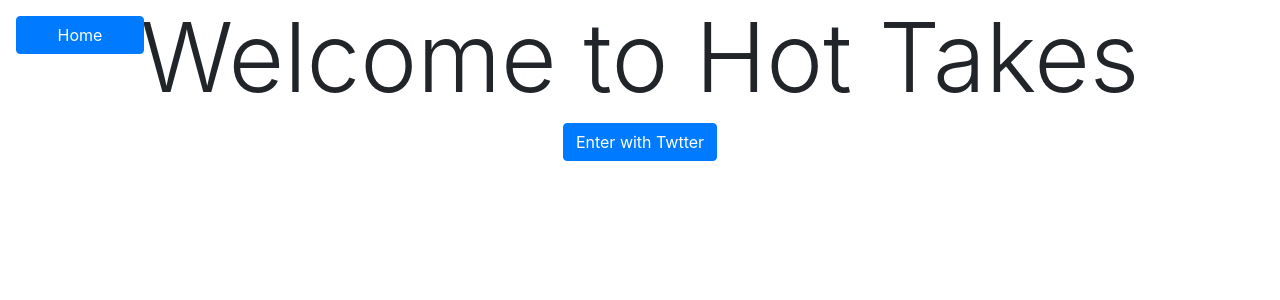
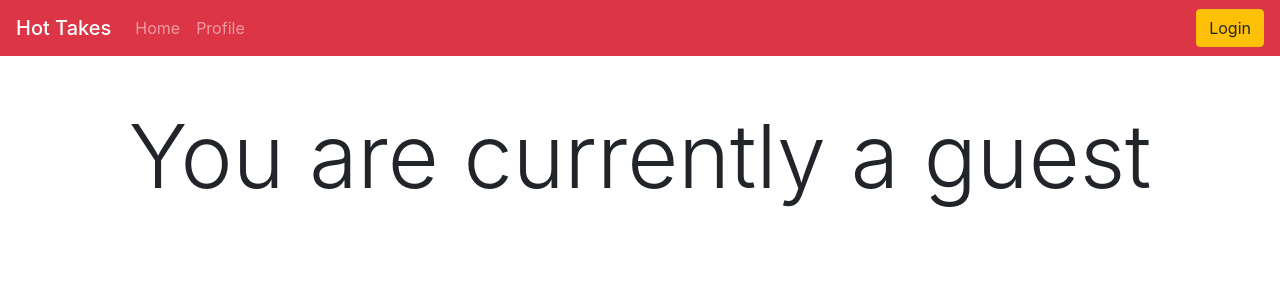
Before and after one commit to kvietcong/hot-takes, a React (Create React App) app in the folder client/: page /profile in a window 1280 px wide. Before the commit this address led to /. Shown: the top 300 px of the page. Built offline with nearby package versions, Linux system fonts and the light colour scheme; no server answers.

Commit message:
Add Navigation and UI improvements

```diff
--- a/client/public/index.html
+++ b/client/public/index.html
@@ -3,12 +3,17 @@
   <head>
     <meta charset="utf-8"/>
     <meta name="viewport" content="width=device-width, initial-scale=1.0">
-    <!-- <link rel="icon" href="favicon.ico"/> -->
+    <link rel="icon" href="favicon.ico"/>
     <title>Hot Takes</title>
     <link rel="stylesheet" href="https://stackpath.bootstrapcdn.com/bootstrap/4.5.0/css/bootstrap.min.css" integrity="sha384-9aIt2nRpC12Uk9gS9baDl411NQApFmC26EwAOH8WgZl5MYYxFfc+NcPb1dKGj7Sk" crossorigin="anonymous">
   </head>
   <body>
     <noscript>You need to enable JavaScript to run this app.</noscript>
     <div id="root"></div>
+
+    <!-- Bootstrap JS -->
+    <script src="https://code.jquery.com/jquery-3.2.1.slim.min.js" integrity="sha384-KJ3o2DKtIkvYIK3UENzmM7KCkRr/rE9/Qpg6aAZGJwFDMVNA/GpGFF93hXpG5KkN" crossorigin="anonymous"></script>
+    <script src="https://cdnjs.cloudflare.com/ajax/libs/popper.js/1.12.9/umd/popper.min.js" integrity="sha384-ApNbgh9B+Y1QKtv3Rn7W3mgPxhU9K/ScQsAP7hUibX39j7fakFPskvXusvfa0b4Q" crossorigin="anonymous"></script>
+    <script src="https://maxcdn.bootstrapcdn.com/bootstrap/4.0.0/js/bootstrap.min.js" integrity="sha384-JZR6Spejh4U02d8jOt6vLEHfe/JQGiRRSQQxSfFWpi1MquVdAyjUar5+76PVCmYl" crossorigin="anonymous"></script>
   </body>
 </html>
--- a/client/src/App.js
+++ b/client/src/App.js
@@ -3,17 +3,15 @@
 import Home from "./Routes/Home";
 import Error from "./Routes/Error"
 import Profile from "./Routes/Profile";
-import HomeButton from "./Components/HomeButton";
-import LogoutButton from "./Components/LogoutButton";
 import ContextProvider from "./Context";
+import Navbar from "./Components/Navbar";
 
 function App() {
     return (
         <ContextProvider>
             <Router>
-                <HomeButton />
-                <LogoutButton />
-                <main className="App container">
+                <Navbar />
+                <main className="container-md">
                     <Switch>
                         <Route exact path="/">
                             <Home />
--- a/client/src/Components/HomeButton.js
+++ /dev/null
@@ -1,19 +0,0 @@
-import React from "react";
-import { useHistory } from "react-router-dom";
-
-
-const HomeButton = () => {
-    const history = useHistory();
-
-    return (
-        <div
-            onClick={() => history.push("/")}
-            className="m-3 btn btn-primary position-fixed"
-            style={{ width: "10%" }}
-        >
-                Home
-        </div>
-    );
-};
-
-export default HomeButton;
--- a/client/src/Components/Info.js
+++ b/client/src/Components/Info.js
@@ -4,13 +4,11 @@
     console.log(profile)
 
     return (
-        <section>
+        <section className="mt-5">
             <section className="text-center">
-                <h1 className="display-1 mb-2">
+                <h1 className="display-1">
                     Hello {profile.displayName}
                 </h1>
-            </section>
-            <section className="text-center">
                 <img
                     className="m-3 rounded-circle border border-primary"
                     style={{ width: "100px", height: "100px"}}
--- a/client/src/Components/LogoutButton.js
+++ /dev/null
@@ -1,26 +0,0 @@
-import React, { useContext } from "react";
-import { Context } from "../Context";
-
-
-const LogoutButton = () => {
-    const { profile, setProfile } = useContext(Context);
-
-    return (
-        profile ?
-        <div
-            onClick={async () => {
-                setProfile(null);
-                await fetch("http://localhost:8000/api/auth/logout",
-                    { credentials: "include" });
-                window.location = "/";
-            }}
-            className="m-3 btn btn-primary position-fixed"
-            style={{ right: 0, width: "10%" }}
-        >
-                Logout
-        </div> :
-        null
-    );
-};
-
-export default LogoutButton;
--- /dev/null
+++ b/client/src/Components/Navbar.js
@@ -0,0 +1,51 @@
+import React, { useContext } from "react";
+import { Link, useHistory } from "react-router-dom";
+import { Context } from "../Context";
+
+const Navbar = () => {
+    const { profile, setProfile } = useContext(Context);
+    const history = useHistory();
+
+    return (
+        <nav className="navbar navbar-expand-md navbar-dark bg-danger">
+            <h1 className="navbar-brand mb-0">
+                Hot Takes
+            </h1>
+            <button
+                class="navbar-toggler" type="button" data-toggle="collapse"
+                data-target="#navbarMain" aria-controls="navbarMain"
+                aria-expanded="false" aria-label="Toggle navigation"
+            >
+                <span class="navbar-toggler-icon"></span>
+            </button>
+            <div class="collapse navbar-collapse" id="navbarMain">
+                <div class="navbar-nav">
+                    <Link class="nav-item nav-link" to="/">Home</Link>
+                    <Link class="nav-item nav-link" to="/profile">Profile</Link>
+                </div>
+                <div class="navbar-nav ml-auto">
+                    {profile ?
+                    <div
+                        onClick={async () => {
+                            setProfile(null);
+                            await fetch("http://localhost:8000/api/auth/logout",
+                                { credentials: "include" });
+                            history.push("/");
+                        }}
+                        className="nav-item btn btn-warning"
+                    >
+                        Logout
+                    </div> :
+                    <div
+                        onClick={ () => window.location = "http://localhost:8000/api/auth/twitter" }
+                        className="nav-item btn btn-warning"
+                    >
+                        Login
+                    </div>}
+                </div>
+            </div>
+        </nav>
+    );
+};
+
+export default Navbar;
--- a/client/src/Routes/Error.js
+++ b/client/src/Routes/Error.js
@@ -1,12 +1,13 @@
 import React from "react"
 import { Link } from "react-router-dom"
 
-const Home = () => {
+const Home = ({ errorCode, errorMessage }) => {
     return (
-        <>
-            <h1>Error</h1>
-            <Link to="/" />
-        </>
+        <div className="mt-5 text-center">
+            <h1>{errorCode} Error</h1>
+            <p>{errorMessage}</p>
+            <Link to="/">Go back to Homepage</Link>
+        </div>
     );
 };
 
--- a/client/src/Routes/Home.js
+++ b/client/src/Routes/Home.js
@@ -9,7 +9,7 @@
 
     return (
         <main className="text-center">
-            <h1 className="display-1">Welcome to Hot Takes</h1>
+            <h1 className="display-1 mt-5">Welcome to Hot Takes</h1>
             {profile ?
             <div onClick={() => history.push("profile")} className="btn btn-primary">
                 Go to profile
--- a/client/src/Routes/Profile.js
+++ b/client/src/Routes/Profile.js
@@ -7,7 +7,9 @@
     const { profile } = useContext(Context);
 
     return (
-        profile ? <Info profile={profile} /> : <Redirect to="/" />
+        profile ?
+        <Info profile={profile} /> :
+        <h2 className="mt-5 display-2 text-center">You are currently a guest</h2>
     );
 };
 
```
Also changed, not shown: 2 other files (tests, documents, lock files or other folders).
